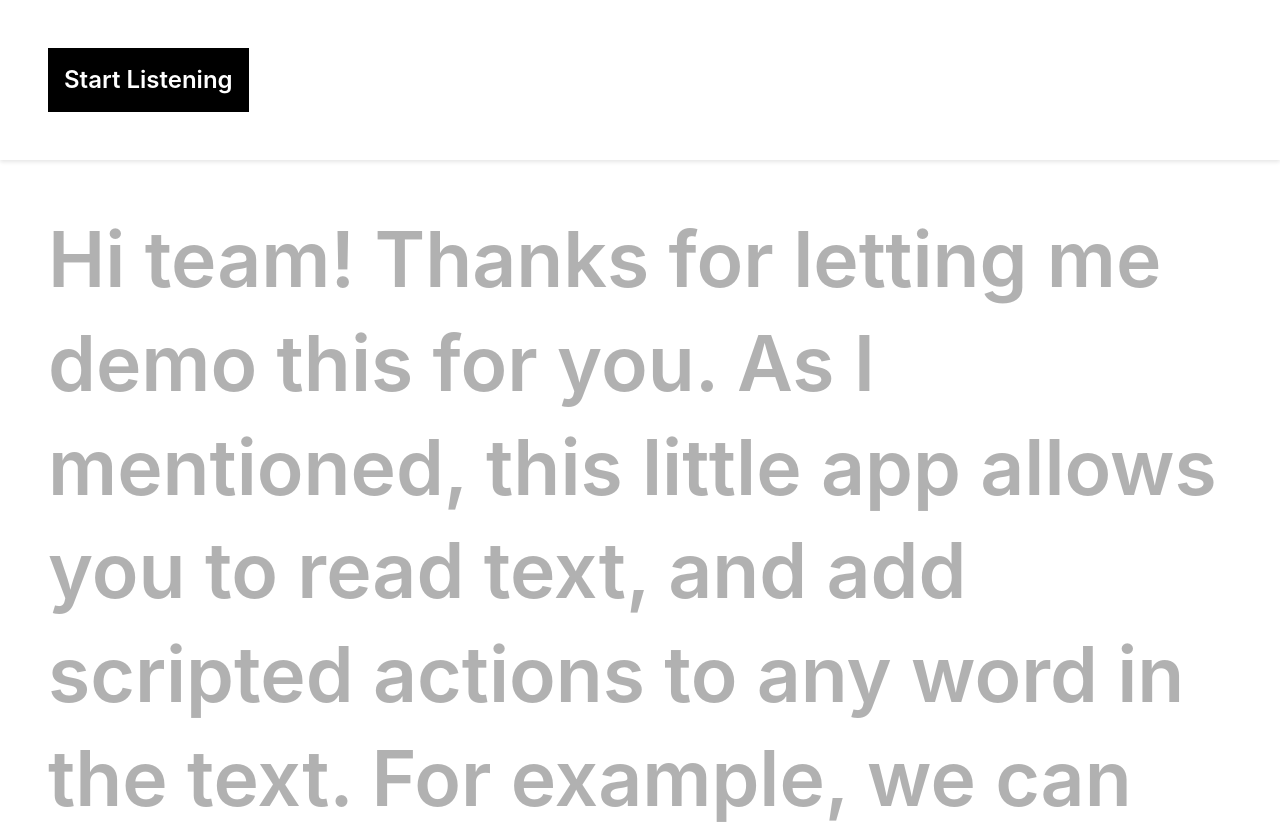
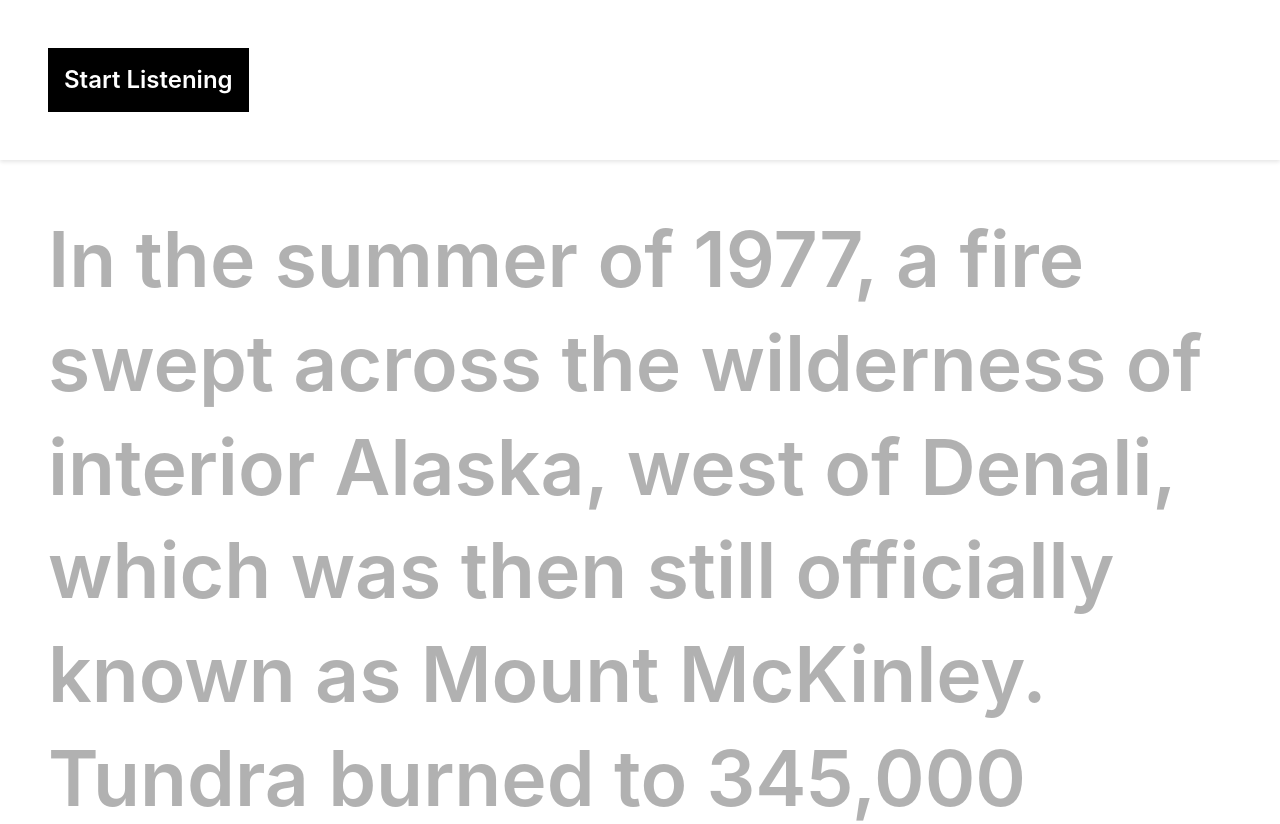
Before and after one commit to mattclough1/audio-interfaces, a React (Create React App) app: page / in a window 1280 px wide. Shown: the top 824 px of the page. Built offline with nearby package versions, Linux system fonts and the light colour scheme.

Commit message:
WIP experimental api usage to guess intent

```diff
--- a/src/components/Prompter.js
+++ b/src/components/Prompter.js
@@ -21,6 +21,9 @@ const removeSpacesBetweenPunc = (words) =>
   );
 
 const SPLIT_REGEX = /(\s)?[\w.!?,'"]+(\s|$)/g;
+
+const getRhymingWords = async (word) =>
+  (await fetch(`https://api.datamuse.com/words?rel_rhy=${word}`)).json();
 
 export const Prompter = ({ children, linkShowing }) => {
   const { setTranscript, start, stop, transcript, grammarList } = useSpeechRecognition();
@@ -116,17 +119,18 @@ export const Prompter = ({ children, linkShowing }) => {
             setCursor((currentCursor) => currentCursor + 1);
             break;
           }
+          // } else {
+          //   getRhymingWords(removePunc(scriptWord.toLowerCase().trim())).then((words) => {
+          //     if (words.find(({ word }) => word === spokenWord.toLowerCase())) {
+          //       transcriptIndex.current = wordIndex + 1;
+          //       setCursor((currentCursor) => currentCursor + 1);
+          //     }
+          //   });
+          // }
         }
       }
     }
   }, [cursor, script, setTranscript, transcript]);
-
-  // Add spaces to our script array so we can keep our Cues but also render spaces between words
-  // const renderedScript = useMemo(
-  //   () => script,
-  //   // () => removeSpacesBetweenPunc(script.map((item, ix) => (ix !== 0 ? [' ', item] : item)).flat()),
-  //   [script],
-  // );
 
   // Scroll the cursor point to the middle of the window as we progress
   const readElement = useRef(null);
--- a/src/components/PrompterDemo.js
+++ b/src/components/PrompterDemo.js
@@ -17,19 +17,17 @@ export const PrompterDemo = () => {
   return (
     <SpeechRecognitionProvider>
       <Prompter linkShowing={linkShowing}>
-        Hi team! Thanks for letting me demo this for you. As I mentioned, this little app allows you
-        to read text, and add scripted actions to any word in the text. For example, we can change
-        the <Cue callback={() => changeColor('#fbeaeb', '#2f3c7e')}>color</Cue> to make it look a
-        little more interesting. But it&apos;s not limited to color changes. After you read{' '}
-        <Cue callback={() => setLinkShowing(true)}>this</Cue>, a link will appear at the top of the
-        screen. Click the link and keep reading while watching for changes in the new window. Using
-        a <Cue callback={() => broadcastChannel.current.postMessage('📡')}>broadcast</Cue> channel,
-        we&apos;re now sending{' '}
-        <Cue callback={() => broadcastChannel.current.postMessage('💌')}>messages</Cue> to the other
-        window using our voice. We can look up the weather in{' '}
-        <Cue callback={() => broadcastChannel.current.postMessage('weather')}>London</Cue>, show a
-        funny <Cue callback={() => broadcastChannel.current.postMessage('gif')}>picture</Cue>, or do
-        anything that code can do!
+        In the summer of 1977, a fire swept across the wilderness of interior Alaska, west of
+        Denali, which was then still officially known as Mount McKinley. Tundra burned to rock;
+        345,000 acres of forest—more than 530 square miles—disappeared in flames. When the smoke
+        cleared, it left behind a weird scar on the map, a vast, charred crater littered with
+        deadfall. In the winter, when temperatures in the interior dive to forty below, the
+        skeletons of burned trees snapped in the cold or were ripped out by powerful winds. Tussocks
+        of tundra grass froze as hard as bowling balls. Every year in early March, the Iditarod
+        Trail Sled Dog Race sets out from Anchorage, in the south-central part of the state, and
+        runs northwest toward the finish line in Nome, on the coast of the Bering Sea. In its early
+        stages, the trail runs uphill, into the mountains of the Alaska Range, then plunges down,
+        into the interior, where it enters the fire’s scorched country.
       </Prompter>
       {/* <MockVoiceInput /> */}
     </SpeechRecognitionProvider>
```
Also changed, not shown: src/util/convertNumbersToWords.js (added, +26 -0 lines).
